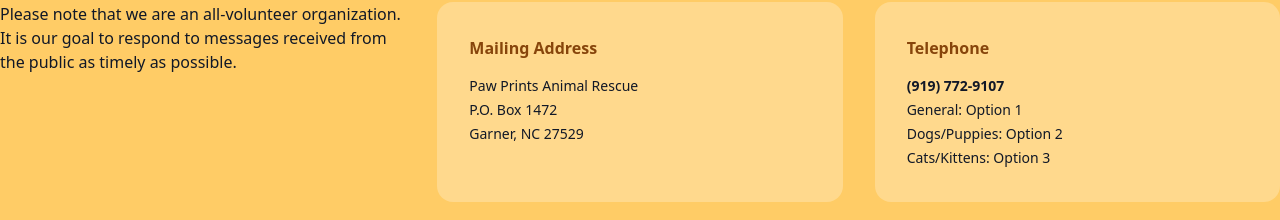
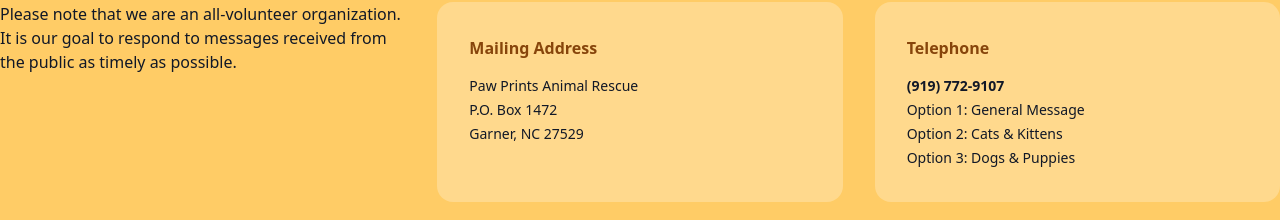
Before and after one commit to pawprintsrescue/pawprintsrescue, a React (Vite) app: page /contact in a window 1280 px wide. Shown: the part 230-450 px from the top of the page. Built offline with nearby package versions, Linux system fonts and the light colour scheme; what tailwindcss-safe-area would draw is missing.

Commit message:
feat: add theme color for iOS Safari

```diff
--- a/index.html
+++ b/index.html
@@ -8,6 +8,7 @@
       content="width=device-width, initial-scale=1, viewport-fit=cover"
     />
     <title>Paw Prints Animal Rescue</title>
+    <meta name="theme-color" content="#ffffff" />
 
     <!-- Start Single Page Apps for GitHub Pages -->
     <script type="text/javascript">
--- a/src/app/contact.tsx
+++ b/src/app/contact.tsx
@@ -40,9 +40,9 @@
                       (919) 772-9107
                     </a>
                   </p>
-                  <p>General: Option 1</p>
-                  <p>Dogs/Puppies: Option 2</p>
-                  <p>Cats/Kittens: Option 3</p>
+                  <p>Option 1: General Message</p>
+                  <p>Option 2: Cats & Kittens</p>
+                  <p>Option 3: Dogs & Puppies</p>
                 </dd>
               </div>
             </dl>
--- a/src/components/animal.image.tsx
+++ b/src/components/animal.image.tsx
@@ -10,12 +10,7 @@
   className?: string;
 }) => {
   return (
-    <div
-      className={clsx(
-        'relative overflow-hidden min-h-[180px] bg-brown-100',
-        className,
-      )}
-    >
+    <div className={clsx('relative overflow-hidden bg-brown-100', className)}>
       <img
         className="w-full"
         src={animal.image}
```
